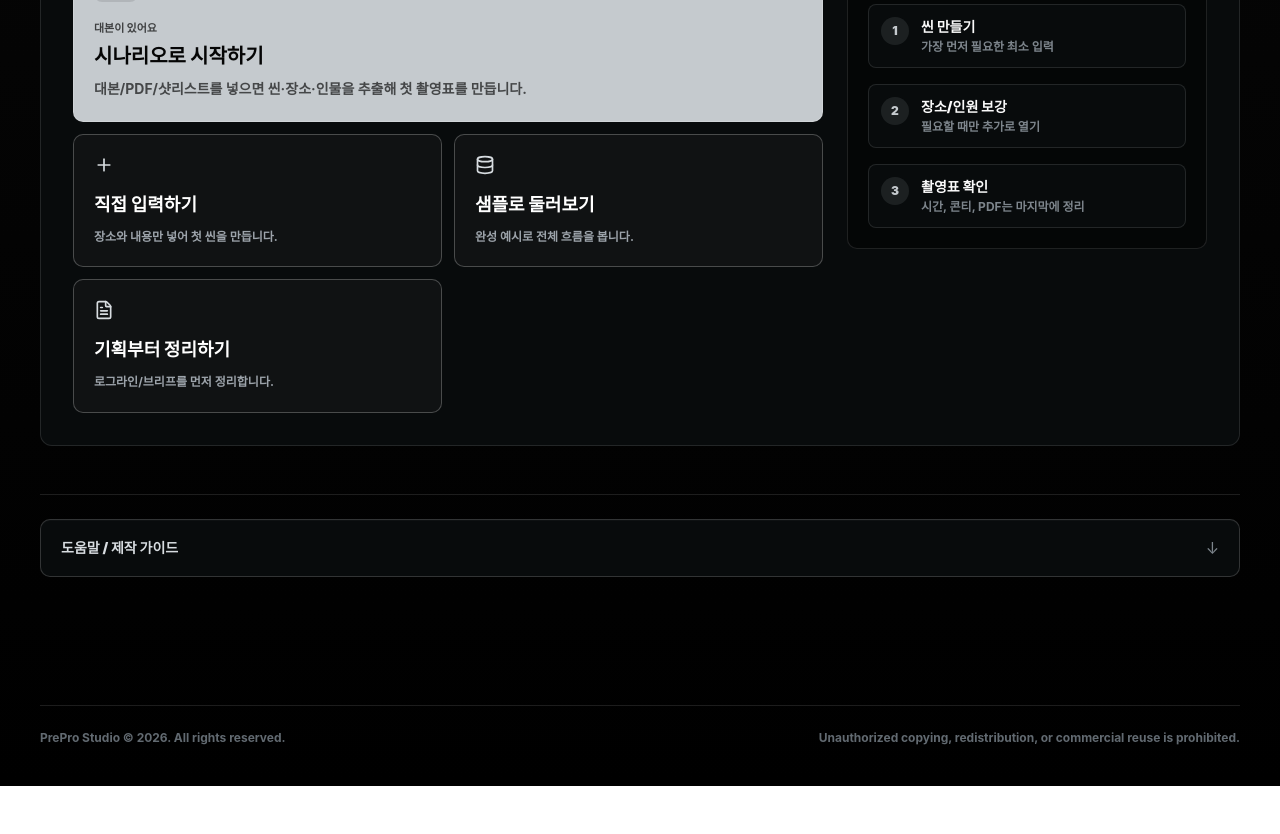
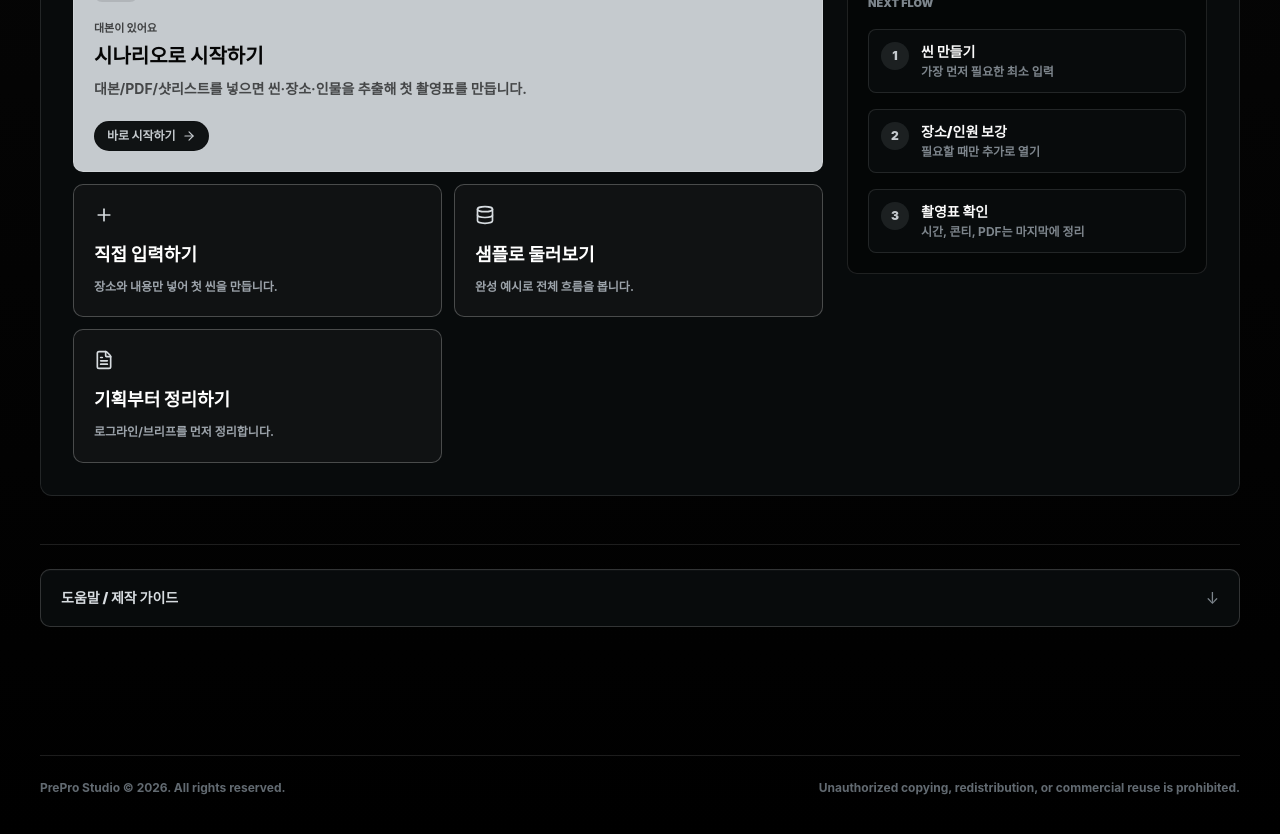
Before and after one commit to 2Eungk/prepro-studio, a Next.js app: page / in a window 1280 px wide. Shown: the part 780-1614 px from the top of the page. Before the commit the page ends 1566 px from the top, so only its background shows below. Built offline with nearby package versions, Linux system fonts and the light colour scheme; no server answers.

Commit message:
[verified] Make first-run CTA affordance clearer

```diff
--- a/scripts/check-first-success-loop.mjs
+++ b/scripts/check-first-success-loop.mjs
@@ -116,6 +116,12 @@ const checks = [
       && workspaceOnboarding.includes('sm:col-span-2')
       && workspaceOnboarding.includes("'시나리오로 시작하기'")
       && workspaceOnboarding.includes('{isRecommended ? recommendedActionLabel : item.label}')
+      && workspaceOnboarding.includes('aria-hidden="true"')
+      && workspaceOnboarding.includes('바로 시작하기')
+      && workspaceOnboarding.includes('border-teal-200/70 bg-teal-300')
+      && emptyScheduleGuide.includes('aria-hidden="true"')
+      && emptyScheduleGuide.includes('바로 시작하기')
+      && emptyScheduleGuide.includes('border border-black/15 bg-black')
       && page.indexOf("label: template === 'film' ? '대본이 있어요' : '자료가 있어요'") < page.indexOf("label: '직접 입력하기'"),
   },
   {
--- a/src/app/page.tsx
+++ b/src/app/page.tsx
@@ -3897,6 +3897,13 @@ export default function Home() {
                       <div className="mt-4 text-[10px] font-black uppercase tracking-[0.16em] opacity-70">{template === 'film' ? '대본이 있어요' : '자료가 있어요'}</div>
                       <div className="mt-1 text-xl font-black">{template === 'film' ? '시나리오로 시작하기' : template === 'event' ? '식순으로 시작하기' : template === 'ad' ? '광고 구성으로 시작하기' : template === 'musicvideo' ? 'MV 콘티로 시작하기' : '타임코드 콘티로 시작하기'}</div>
                       <p className="mt-2 max-w-xl text-sm font-bold leading-relaxed text-black/65">{template === 'film' ? '대본/PDF/샷리스트를 넣으면 씬·장소·인물을 추출해 첫 촬영표를 만듭니다.' : workspaceLanguage.gettingStarted.analyzer}</p>
+                      <span
+                        aria-hidden="true"
+                        className="mt-5 inline-flex items-center gap-1.5 rounded-full border border-black/15 bg-black px-3 py-1.5 text-xs font-black text-teal-100 shadow-lg shadow-teal-950/20 transition-colors group-hover:bg-neutral-950"
+                      >
+                        바로 시작하기
+                        <ArrowRight className="h-3.5 w-3.5 transition-transform group-hover:translate-x-0.5" />
+                      </span>
                     </button>
                     <button type="button" onClick={openNewSceneForm} data-first-action="manual-entry" className="rounded-2xl border border-neutral-800 bg-black/45 p-5 text-left transition-all hover:border-neutral-700 hover:bg-neutral-900/70">
                       <Plus className="h-5 w-5 text-neutral-300" />
--- a/src/components/layout/WorkspaceOnboarding.tsx
+++ b/src/components/layout/WorkspaceOnboarding.tsx
@@ -319,6 +319,15 @@ export function FirstRunPanel({
                         {isRecommended ? recommendedActionLabel : item.label}
                       </div>
                       <p className={`${isRecommended ? 'max-w-2xl' : 'min-h-12'} mt-2 text-sm font-bold leading-relaxed text-neutral-600`}>{item.detail}</p>
+                      {isRecommended && (
+                        <span
+                          aria-hidden="true"
+                          className="mt-5 inline-flex items-center gap-1.5 rounded-full border border-teal-200/70 bg-teal-300 px-3 py-1.5 text-xs font-black text-black shadow-lg shadow-teal-950/20 transition-colors group-hover:bg-teal-200"
+                        >
+                          바로 시작하기
+                          <ArrowRight className="h-3.5 w-3.5 transition-transform group-hover:translate-x-0.5" />
+                        </span>
+                      )}
                     </button>
                   );
                 })}
```
